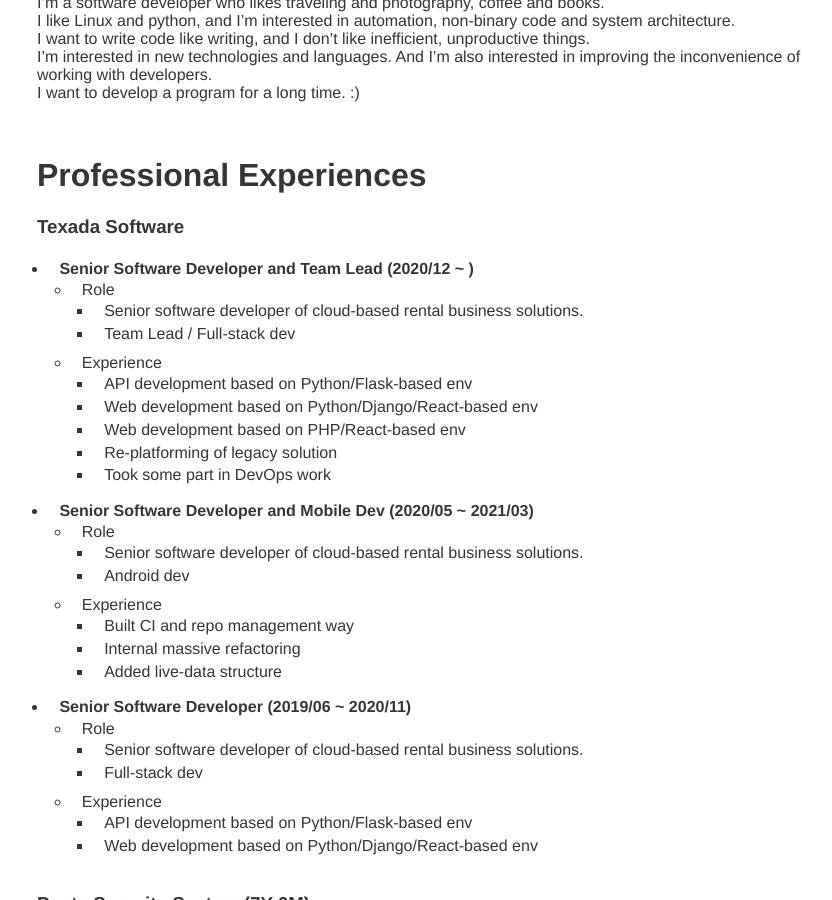
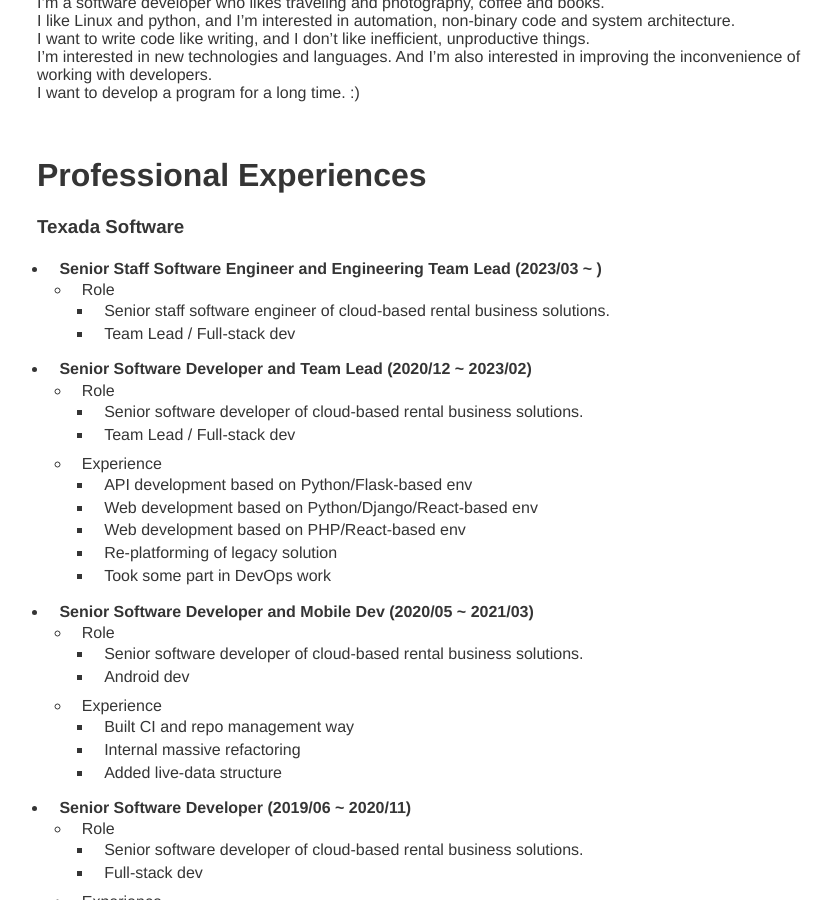
Before and after one commit to kssim/profile, a Jekyll site: the page built from index.md, in a window 1280 px wide and 900 px high, scrolled down 363 px. Shown: the whole window, without its empty margins (203-1035 px from the left). Built offline with Jekyll 4.4.1, drawn with Linux system fonts in a browser that asks for light colours; our own code applies the rules of GitHub Pages for plain Markdown files.

Commit message:
Update index.md

```diff
--- a/index.md
+++ b/index.md
@@ -13,7 +13,11 @@ I want to develop a program for a long time. :)
 
 # Professional Experiences
 ### Texada Software
-- Senior Software Developer and Team Lead (2020/12 ~ )
+- Senior Staff Software Engineer and Engineering Team Lead (2023/03 ~ )
+  - Role
+     - Senior staff software engineer of cloud-based rental business solutions.
+     - Team Lead / Full-stack dev
+- Senior Software Developer and Team Lead (2020/12 ~ 2023/02)
   - Role
      - Senior software developer of cloud-based rental business solutions.
      - Team Lead / Full-stack dev
```
